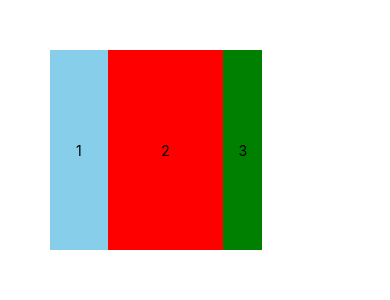
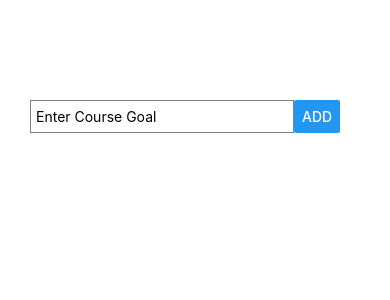
Before and after one commit to ReactNativeC/rn-complete-guide, a React Native app: screen / in a window 390 px wide. Shown: the top 300 px of the page. Built offline with nearby package versions, Linux system fonts and the light colour scheme.

Commit message:
react hooks - useState

```diff
--- a/App.js
+++ b/App.js
@@ -1,48 +1,65 @@
-import React from 'react';
-import { StyleSheet, Text, View } from 'react-native';
+import React, { useState } from 'react';
+import { StyleSheet, Text, View, TextInput, Button } from 'react-native';
 
 export default function App() {
+  const [enteredGoal, setEnteredGoal] = useState('');
+  const [courseGoals, setCourseGoals] = useState([]);
+
+  const onEnteredGoalTextChanged = (enteredText) => setEnteredGoal(enteredText);
+  const addEnteredGoal = () =>  {
+    setCourseGoals([...courseGoals, enteredGoal]);
+    console.log(enteredGoal)
+  }
+
   return (
-    <View style={styles.container}>
-      <View style={styles.box1}>
-        <Text>1</Text>
+    <View style={styles.screen}>
+
+      <View style={styles.inputContainer}>
+        <TextInput style={styles.textbox}
+          placeholder="Enter Course Goal"
+          onChangeText = {onEnteredGoalTextChanged}
+          value = {enteredGoal}
+        />
+        <Button title="Add" onPress={addEnteredGoal} />
       </View>
-      <View style={styles.box2}>
-        <Text>2</Text>
-      </View>
-      <View style={styles.box3}>
-        <Text>3</Text>
+
+      <View style={styles.list}>
+        {courseGoals.map((goal) =>
+          <View style={styles.list_item} key={goal}>
+            <Text>{goal}</Text>
+          </View>
+        )}
       </View>
     </View>
   );
 }
 
 const styles = StyleSheet.create({
-  container: {
+  screen: {
+    backgroundColor: '#fff',
+    justifyContent: 'center',
+    marginHorizontal: 30,
+    margin: 100,
+  },
+  inputContainer: {
     flexDirection: 'row',
-    backgroundColor: '#fff',
-    padding: 50,
+  },
+  textbox: {
+    borderWidth: 1,
+    borderColor: 'gray',
+    padding: 5,
+    width: '80%'
+  },
+  list: {
+    marginTop: 20,
+  },
+  list_item: {
+    height: 30,
+    backgroundColor: 'skyblue',
+    marginVertical: 2,
+    justifyContent: 'center',
     width: '80%',
-    height: 300,
-    justifyContent: 'center',
-    alignItems: 'stretch',
-  },
-  box1: {
-    flex: 3,
-    backgroundColor:'skyblue',
-    justifyContent: 'center',
-    alignItems: 'center',
-  },
-  box2: {
-    flex: 6,
-    backgroundColor:'red',
-    justifyContent: 'center',
-    alignItems: 'center',
-  },
-  box3: {
-    flex: 2,
-    backgroundColor:'green',
-    justifyContent: 'center',
-    alignItems: 'center',
+
   }
+
 });
```
Also changed, not shown: FlexBox-PlayGround.js (added, +56 -0 lines).
